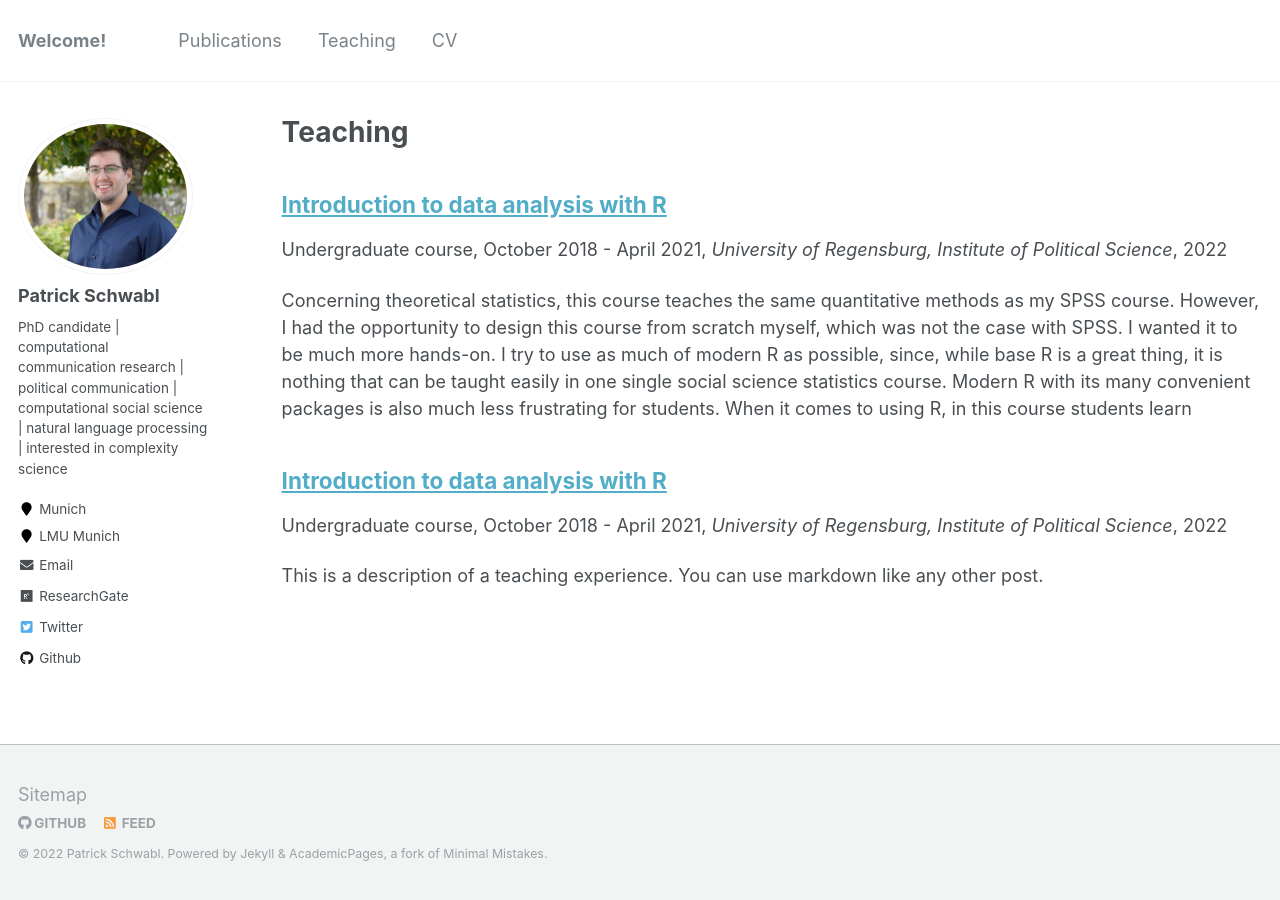
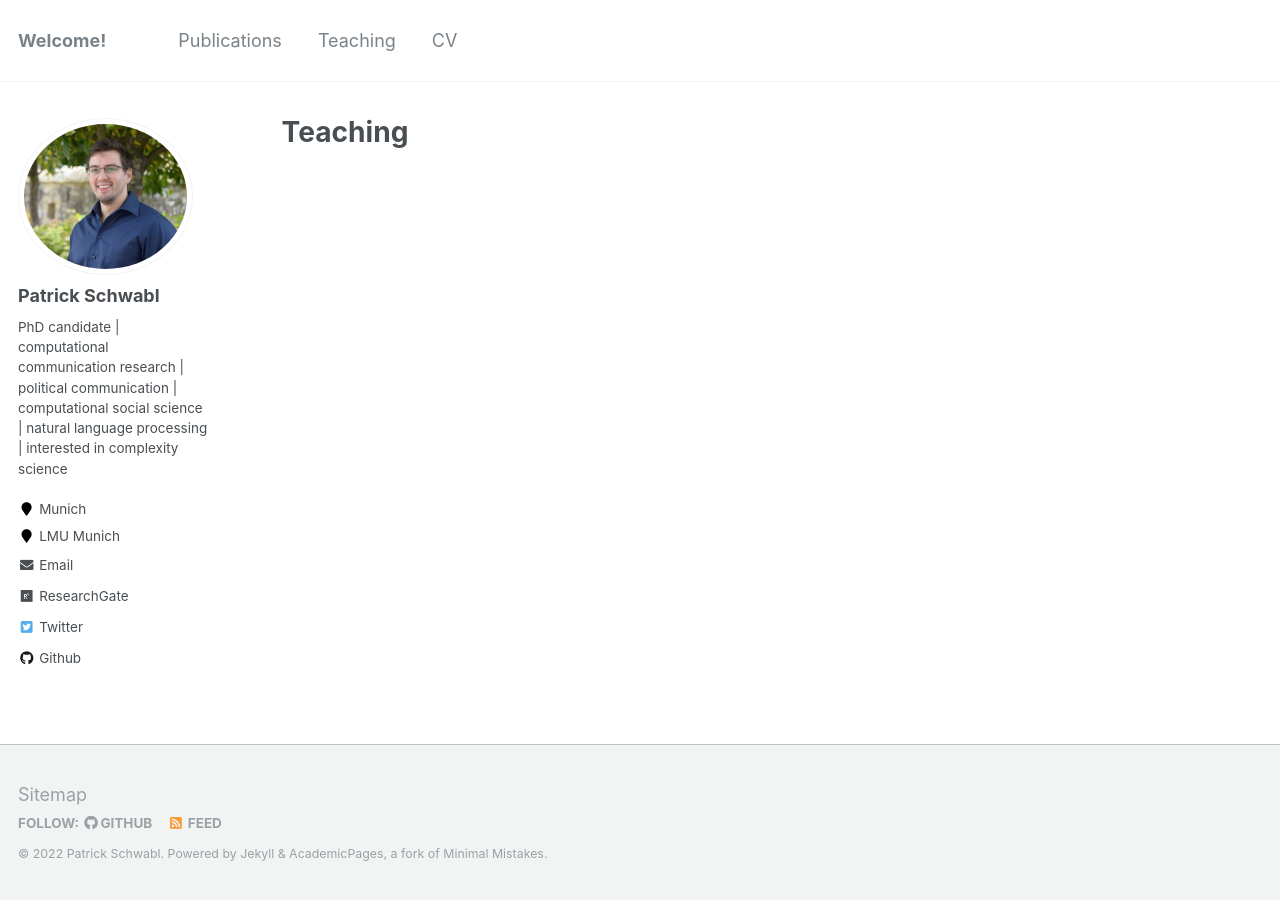
Before and after one commit to patschw/patschw.github.io, a Jekyll site: the page built from _pages/teaching.html, in a window 1280 px wide. Built offline with Jekyll 4.4.1, drawn with Linux system fonts in a browser that asks for light colours; a file with an impossible date is left out.

Commit message:
Initial commit

```diff
--- a/_config.yml
+++ b/_config.yml
@@ -6,7 +6,7 @@
 # `jekyll serve`. If you change this file, please restart the server process.
 
 # Site Settings
-locale                   : "de-DE"
+locale                   : "en-US"
 title                    : "Welcome!"
 title_separator          : "-"
 name                     : &name "Patrick Schwabl"
--- a/_includes/social-share.html
+++ b/_includes/social-share.html
@@ -1,4 +1,4 @@
-{% include base_path %}
+<!-- {% include base_path %}
 
 <section class="page__share">
   {% if site.data.ui-text[site.locale].share_on_label %}
@@ -10,4 +10,4 @@
   <a href="https://www.facebook.com/sharer/sharer.php?u={{ base_path }}{{ page.url }}" class="btn btn--facebook" title="{{ site.data.ui-text[site.locale].share_on_label | default: 'Share on' }} Facebook"><i class="fab fa-facebook" aria-hidden="true"></i><span> Facebook</span></a>
 
   <a href="https://www.linkedin.com/shareArticle?mini=true&url={{ base_path }}{{ page.url }}" class="btn btn--linkedin" title="{{ site.data.ui-text[site.locale].share_on_label | default: 'Share on' }} LinkedIn"><i class="fab fa-linkedin" aria-hidden="true"></i><span> LinkedIn</span></a>
-</section>
+</section> -->
--- a/_teaching/2014-spring-teaching-1.md
+++ /dev/null
@@ -1,20 +0,0 @@
----
-title: "Introduction to data analysis with R"
-collection: teaching
-type: "Undergraduate course, October 2018 - April 2021"
-permalink: /teaching/2015-spring-teaching-1
-venue: "University of Regensburg, Institute of Political Science"
-# date: "October 2018 - April 2021"
-location: "Regensburg, Germany"
----
-
-This is a description of a teaching experience. You can use markdown like any other post.
-
-Heading 1
-======
-
-Heading 2
-======
-
-Heading 3
-======
--- a/_teaching/r-course.md
+++ b/_teaching/r-course.md
@@ -4,17 +4,17 @@ collection: teaching
 type: "Undergraduate course, October 2018 - April 2021"
 permalink: /teaching/r-course
 venue: "University of Regensburg, Institute of Political Science"
-# date: "October 2018 - April 2021"
+date:
 location: "Regensburg, Germany"
 ---
 
 Concerning theoretical statistics, this course teaches the same quantitative methods as my SPSS course. However, I had the opportunity to design this course from scratch myself, which was not the case with SPSS. I wanted it to be much more hands-on. I try to use as much of modern R as possible, since, while base R is a great thing, it is nothing that can be taught easily in one single social science statistics course. Modern R with its many convenient packages is also much less frustrating for students. When it comes to using R, in this course students learn
 
-    * how to use the tidyverse,
-    * various tidyverse functions for data manipulation (filter, select, case_when, etc.),
-    * how to plot data using ggplot2,
-    * doing cross-tabulation with the package gmodels,
-    * to use the package modendive for regression analysis,
-    * to do a T-test or ANOVA in R.
+* how to use the tidyverse,
+* various tidyverse functions for data manipulation (filter, select, case_when etc.),
+* how to plot data using ggplot2,
+* doing cross-tabulation with the package gmodels,
+* to use the package modendive for regression analysis,
+* to do a T-test or ANOVA in R.
 
 During the Covid-19 pandemic, I recorded short videos for my students that diverge from the common 90 minutes course format. Pretty much everyone preferred video lengths of five to 20 minutes over a longer video, so I divided each session into smaller topics. I bought a whiteboard to explain the theoretical part and then recorded my screen to show how analyses are conducted. From April 2020 to April 2021 I tought remotely from home.
```
Also changed, not shown: _teaching/spss-course.md (added, +29 -0 lines).
